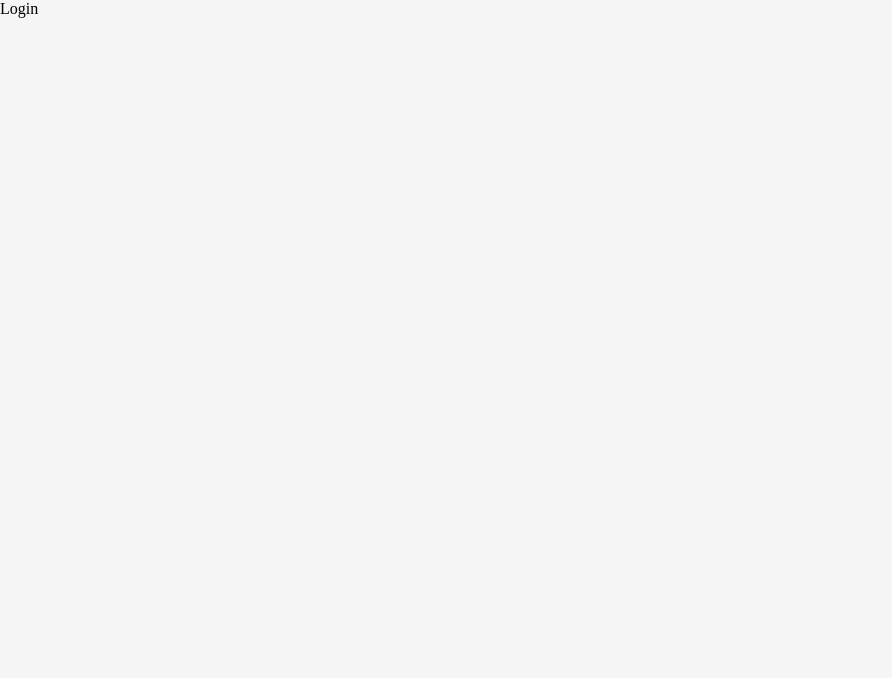
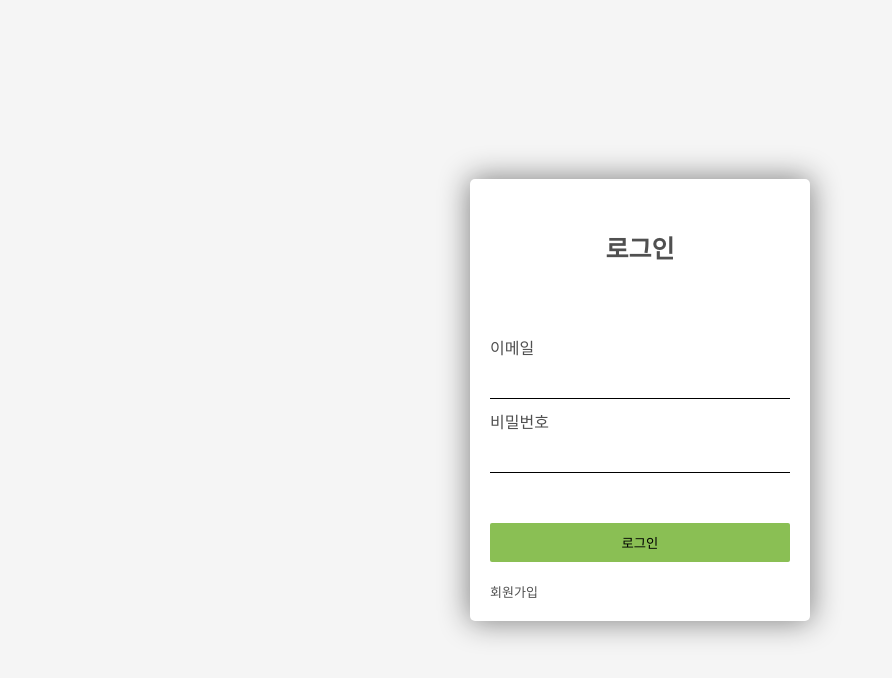
Before and after one commit to MentorsCola/Mentors-Front, a Next.js app: page /login in a window 1280 px wide. Shown: the top 678 px of the page, without its empty margins (0-892 px from the left). Built offline with nearby package versions, Linux system fonts and the light colour scheme; a web font is replaced by a local one.

Commit message:
login complete

```diff
--- a/src/app/login/page.jsx
+++ b/src/app/login/page.jsx
@@ -1,3 +1,25 @@
+"use client"
+import { useState } from 'react'
+import * as S from './style'
+import Link from 'next/link'
+
 export default function Login() {
-  return <>Login</>
+  const [email, setEmail] = useState('')
+  const [pw, setPw] = useState('')
+  return <S.Back>
+    <S.Main onSubmit={e => {
+      e.preventDefault()
+      console.log('wow')
+    }}>
+      <S.Title>
+        로그인
+      </S.Title>
+      <S.Paragraph>이메일</S.Paragraph>
+      <S.Input onChange={e => setEmail(e.target.value)} value={email} />
+      <S.Paragraph>비밀번호</S.Paragraph>
+      <S.Input onChange={e => setPw(e.target.value)} value={pw} />
+      <S.Button>로그인</S.Button>
+      <Link href={'/signup'}>회원가입</Link>
+    </S.Main>
+  </S.Back>
 }
--- /dev/null
+++ b/src/app/login/style.js
@@ -0,0 +1,55 @@
+import styled from "styled-components";
+
+export const Back = styled.div`
+  display: flex;
+  align-items: center;
+  justify-content: center;
+  width: 100vw;
+  height: 100vh;
+`
+export const Main = styled.form`
+  box-shadow: 0 0 30px 1px gray;
+  background-color: white;
+  display: flex;
+  flex-direction: column;
+  border-radius: 5px;
+  padding: 20px ;
+  color: #505050;
+  a{
+    margin-top: 20px;
+    font-size: 13px;
+  }
+`
+
+export const Title = styled.h1`
+  width: 100%;
+  font-size: 25px;
+  text-align: center;
+  margin-top: 30px;
+  margin-bottom: 60px;
+  `
+export const Paragraph = styled.p`
+  margin: 10px 0;
+`
+export const Input = styled.input`
+  color: #505050;
+  background-color: white;
+  border: none;
+  border-bottom: 1px solid black;
+  padding-left: 2px;
+  height: 30px;
+  color: black;
+  &:focus{
+    outline: none;
+  }
+`
+
+export const Button = styled.button`
+  background-color: #8ABF54;
+  padding: 10px 0;
+  cursor: pointer;
+  width: 300px;
+  border: none;
+  margin-top: 50px;
+  border-radius: 2px;
+`
```
